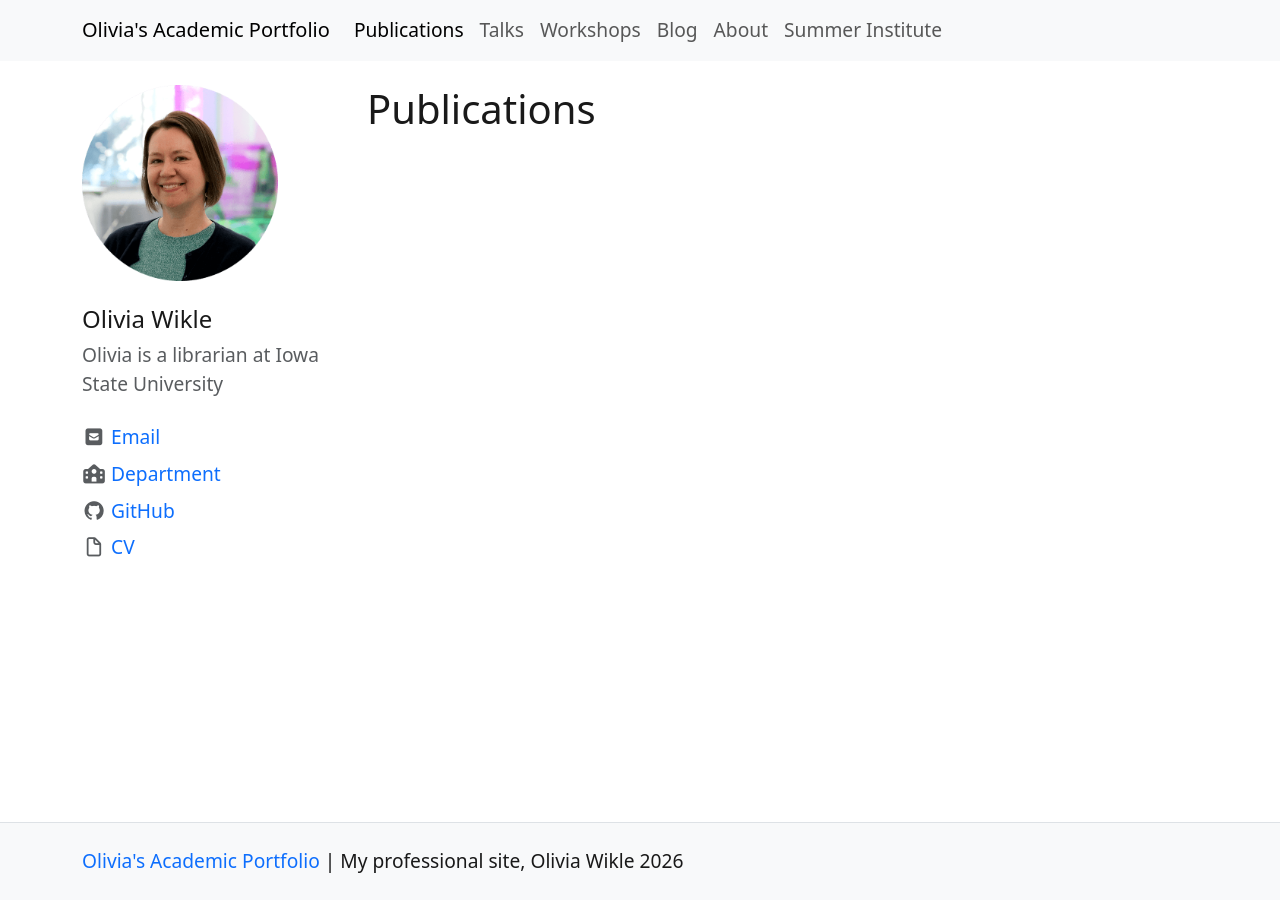
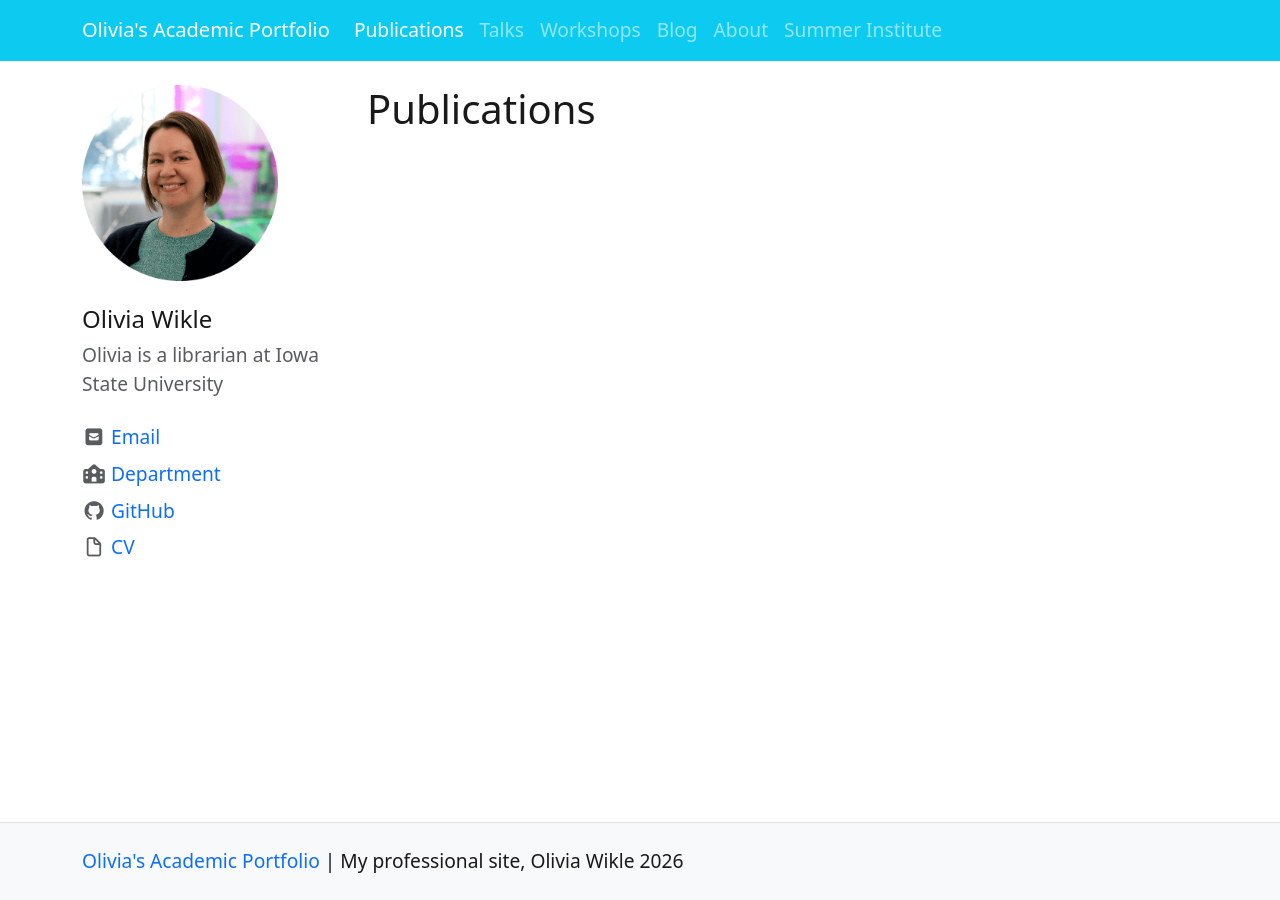
Before and after one commit to emanderson811/portfolio-website-workshop, a Jekyll site: the page built from pages/publications.md, in a window 1280 px wide. Built offline with Jekyll 4.4.1, drawn with Linux system fonts in a browser that asks for light colours; nearby versions of some CDN libraries.

Commit message:
update nav colors

```diff
--- a/_config.yml
+++ b/_config.yml
@@ -57,10 +57,10 @@ source-code: https://github.com/isu-digital/portfolio-template
 # NAVBAR COLORS [optional!]
 # navbar text color
 # Choose from "navbar-light" for use with light background colors, or "navbar-dark" for dark background colors
-navbar-color: navbar-light
+navbar-color: navbar-dark
 # navbar background color
 # Choose from bg-primary, bg-secondary, bg-success, bg-danger, bg-warning, bg-info, bg-light, bg-dark, bg-white
-navbar-background: bg-light
+navbar-background: bg-info
 
 # BOOTSWATCH THEMES [optional!]
 # You can replace the standard Bootstrap theme with a Bootswatch (https://github.com/thomaspark/bootswatch) option
```
